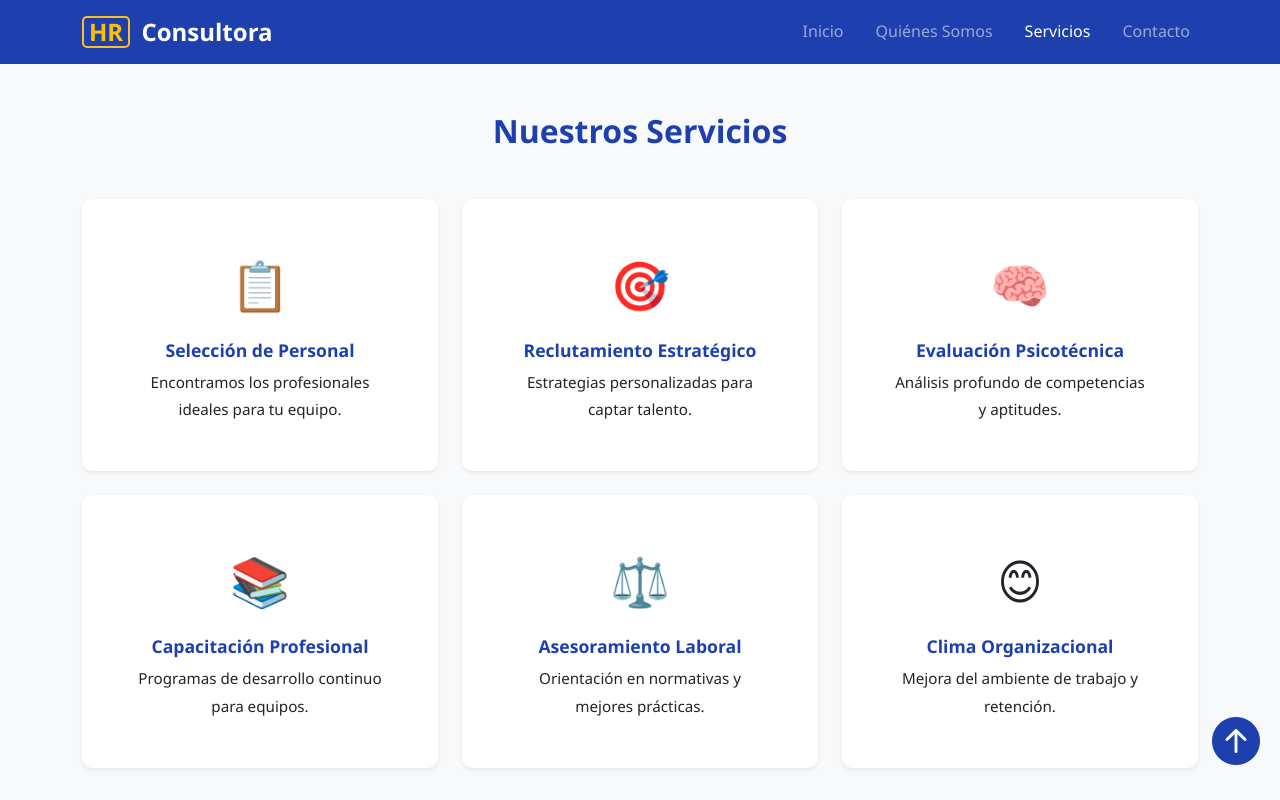
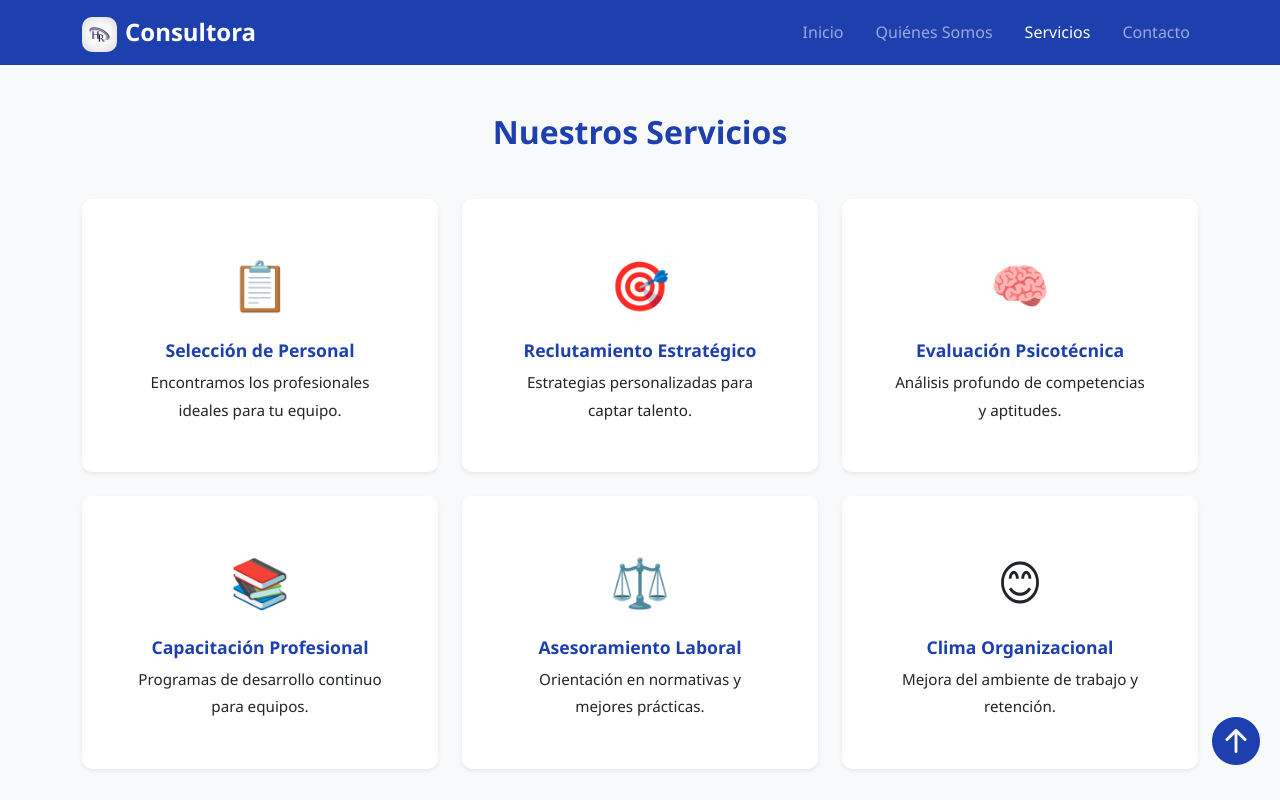
Before and after one commit to CristianD7196/CristianD7196.github.io, a plain HTML site: page servicios.html in a window 1280 px wide. Shown: the top 800 px of the page. Drawn offline with nearby package versions, Linux system fonts and the light colour scheme.

Commit message:
Update commit

```diff
--- a/servicios.html
+++ b/servicios.html
@@ -14,8 +14,8 @@
 <body>
     <nav class="navbar navbar-expand-lg navbar-dark bg-primary sticky-top">
         <div class="container">
-            <a class="navbar-brand fw-bold" href="index.html">
-                <span class="text-warning logo-text">HR</span> Consultora
+            <a class="navbar-brand fw-bold" href="#home">
+                <img src="logo-hr.jpg" alt="HR Logo" class="navbar-logo me-2">Consultora
             </a>
             <button class="navbar-toggler" type="button" data-bs-toggle="collapse" data-bs-target="#navbarNav">
                 <span class="navbar-toggler-icon"></span>
--- a/styles.css
+++ b/styles.css
@@ -17,7 +17,6 @@ body {
     color: #333;
 }
 
-
 .navbar-brand {
     font-size: 1.5rem;
 }
@@ -31,15 +30,12 @@ body {
     color: var(--warning-color) !important;
 }
 
-.logo-text {
-    display: inline-block;
-    padding: 2px 5px;
-    margin-right: 5px;
-    border: 2px solid var(--warning-color);
-    border-radius: 5px;
-    line-height: 1;
+.navbar-logo {
+    height: 35px;
+    width: auto;
+    vertical-align: middle;
+    border-radius: 10px;
 }
-
 
 .hero-section {
     background: linear-gradient(135deg, var(--primary-color) 0%, #2d5a8c 100%);
@@ -62,7 +58,6 @@ body {
     box-shadow: 0 10px 20px rgba(0, 0, 0, 0.2);
 }
 
-
 .service-card {
     transition: transform 0.3s ease, box-shadow 0.3s ease;
     border-radius: 10px;
@@ -82,7 +77,6 @@ body {
     font-size: 1.1rem;
 }
 
-
 section {
     scroll-margin-top: 80px;
 }
@@ -93,7 +87,6 @@ h2 {
     margin-bottom: 1.5rem;
 }
 
-
 #quienes {
     background: white;
 }
@@ -101,7 +94,6 @@ h2 {
 #quienes img {
     box-shadow: 0 10px 30px rgba(0, 0, 0, 0.1);
 }
-
 
 #quienes ul li {
     font-size: 1rem;
@@ -139,11 +131,9 @@ h2 {
 
 
 
-
 .bg-primary {
     background-color: var(--primary-color) !important;
 }
-
 
 #contacto {
     background-color: var(--light-bg);
@@ -158,7 +148,6 @@ h2 {
     text-decoration: underline;
 }
 
-
 footer {
     background-color: var(--dark-color) !important;
     border-top: 3px solid var(--warning-color);
@@ -171,7 +160,6 @@ footer a {
 footer a:hover {
     color: var(--warning-color) !important;
 }
-
 
 .modal-header {
     background-color: var(--primary-color);
@@ -243,5 +231,4 @@ footer a:hover {
     .service-card {
         margin-bottom: 1rem;
     }
-
 }
```
Also changed, not shown: contacto.html (+2 -2 lines), index.html (+3 -7 lines), quienes_somos.html (+2 -2 lines), logo-hr.jpg (added).
